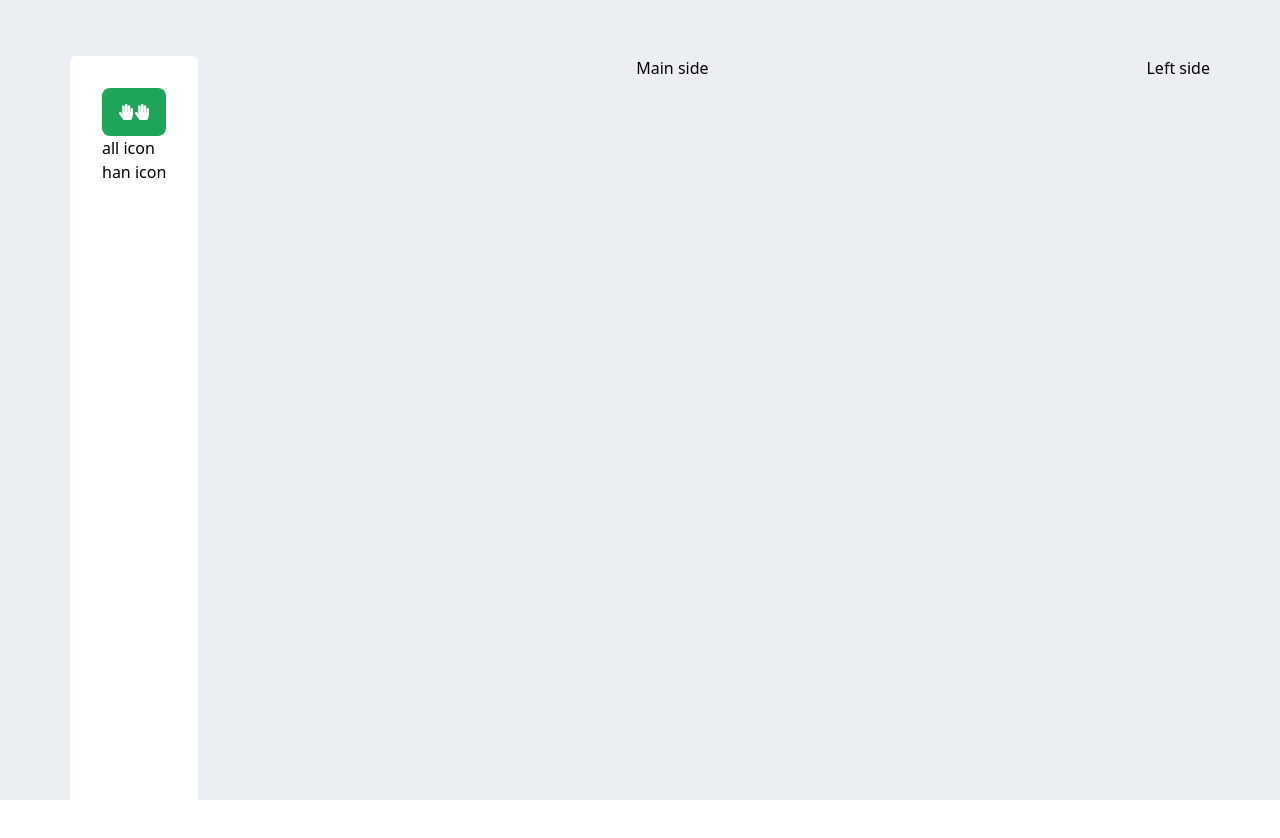
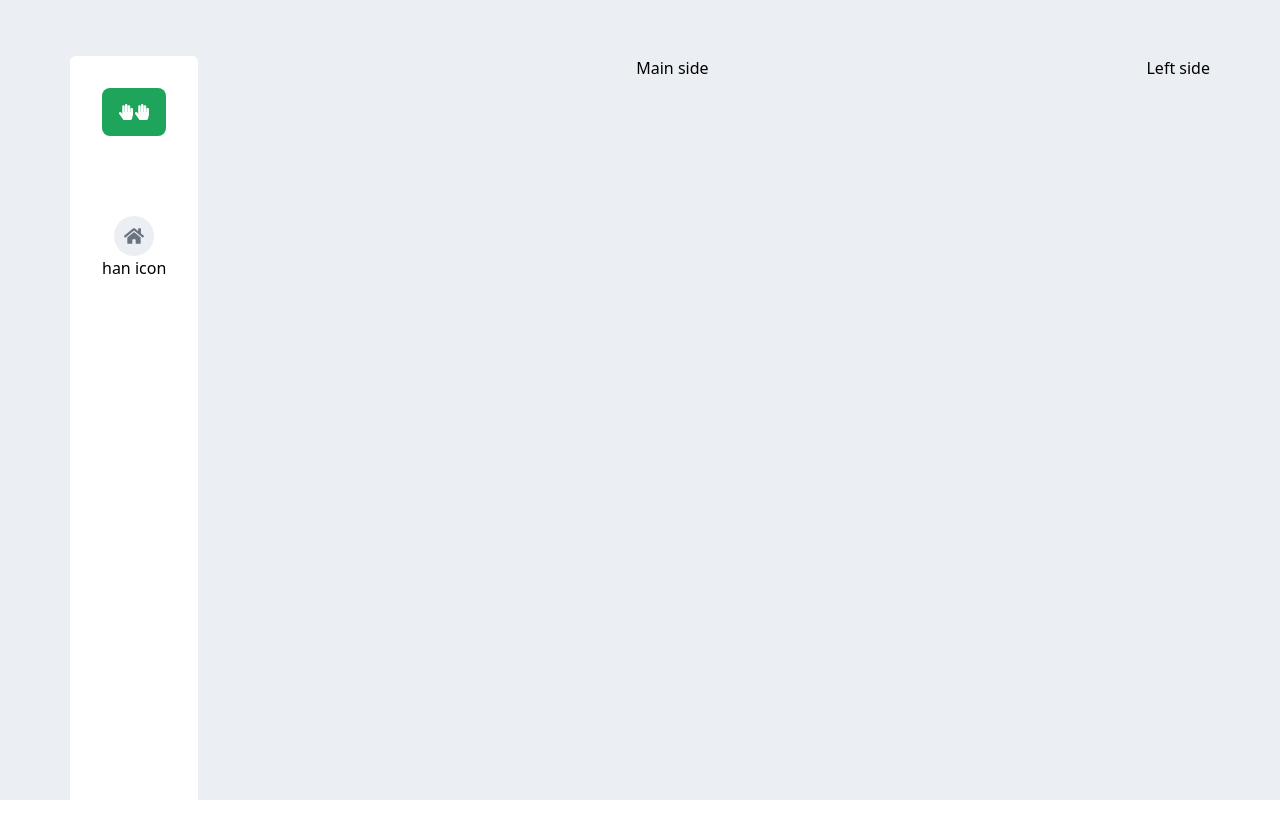
Before and after one commit to Mehebul02/duae-application, a Next.js app: page / in a window 1280 px wide. Shown: the top 838 px of the page. Built offline with nearby package versions, Linux system fonts and the light colour scheme.

Commit message:
Added the home icon

```diff
--- a/src/components/Sidebar.jsx
+++ b/src/components/Sidebar.jsx
@@ -1,4 +1,4 @@
-import { FaHandPaper } from "react-icons/fa";
+import { FaHandPaper, FaHome } from "react-icons/fa";
 const Sidebar = () => {
   return (
     <div className="bg-white h-screen p-8 rounded-md">
@@ -11,7 +11,13 @@ const Sidebar = () => {
         </div>
 
         {/* middle section  */}
-        <div>all icon</div>
+        <div className="mt-20">
+        <div className="flex justify-center items-center bg-[#EBEEF2] w-10 h-10 mx-auto rounded-full hover:bg-gray-300 transition-all cursor-pointer">
+  <span className="text-xl text-gray-500 hover:text-gray-700 transition-all">
+    <FaHome />
+  </span>
+</div>
+        </div>
 
         {/* last section  */}
         <div>han icon</div>
```
